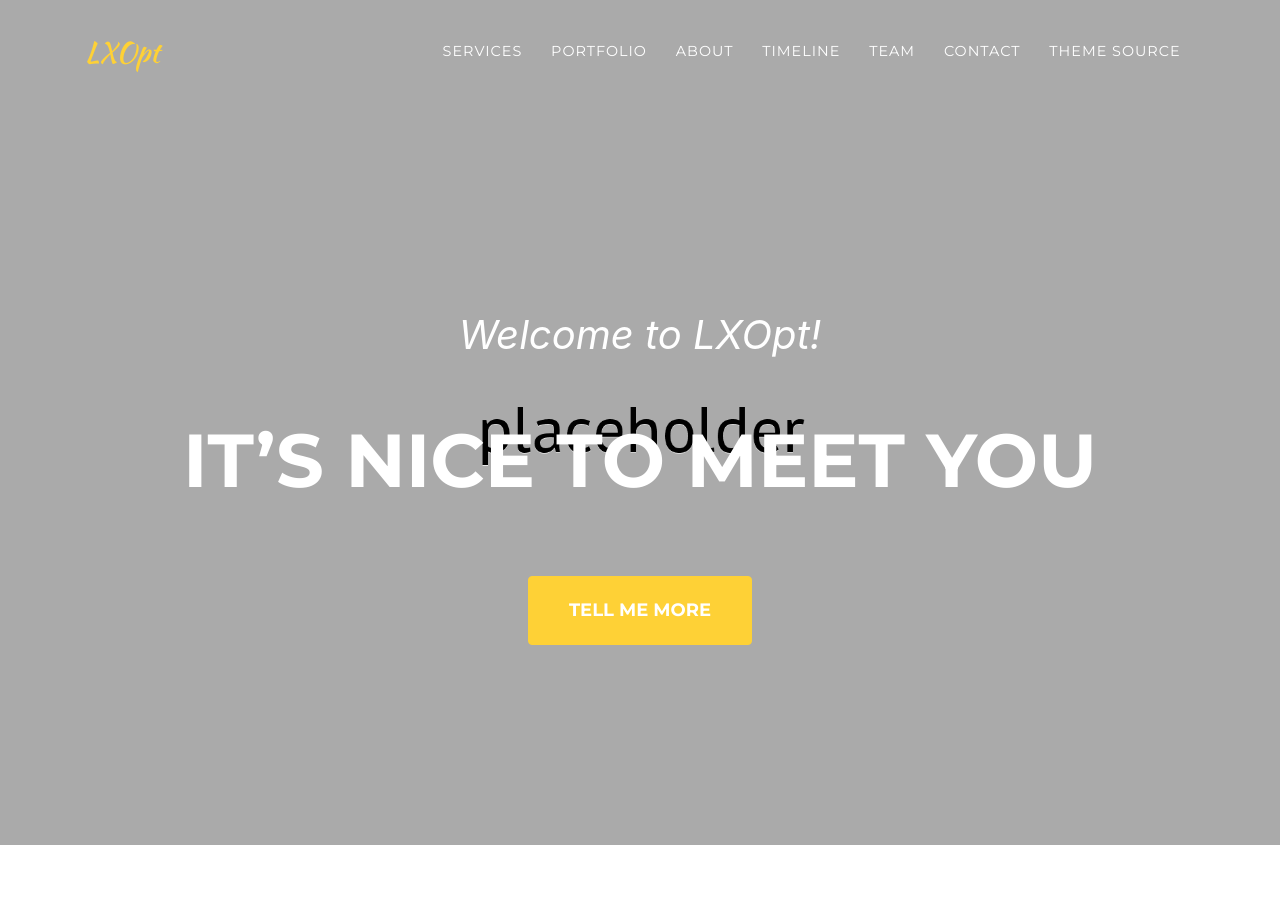
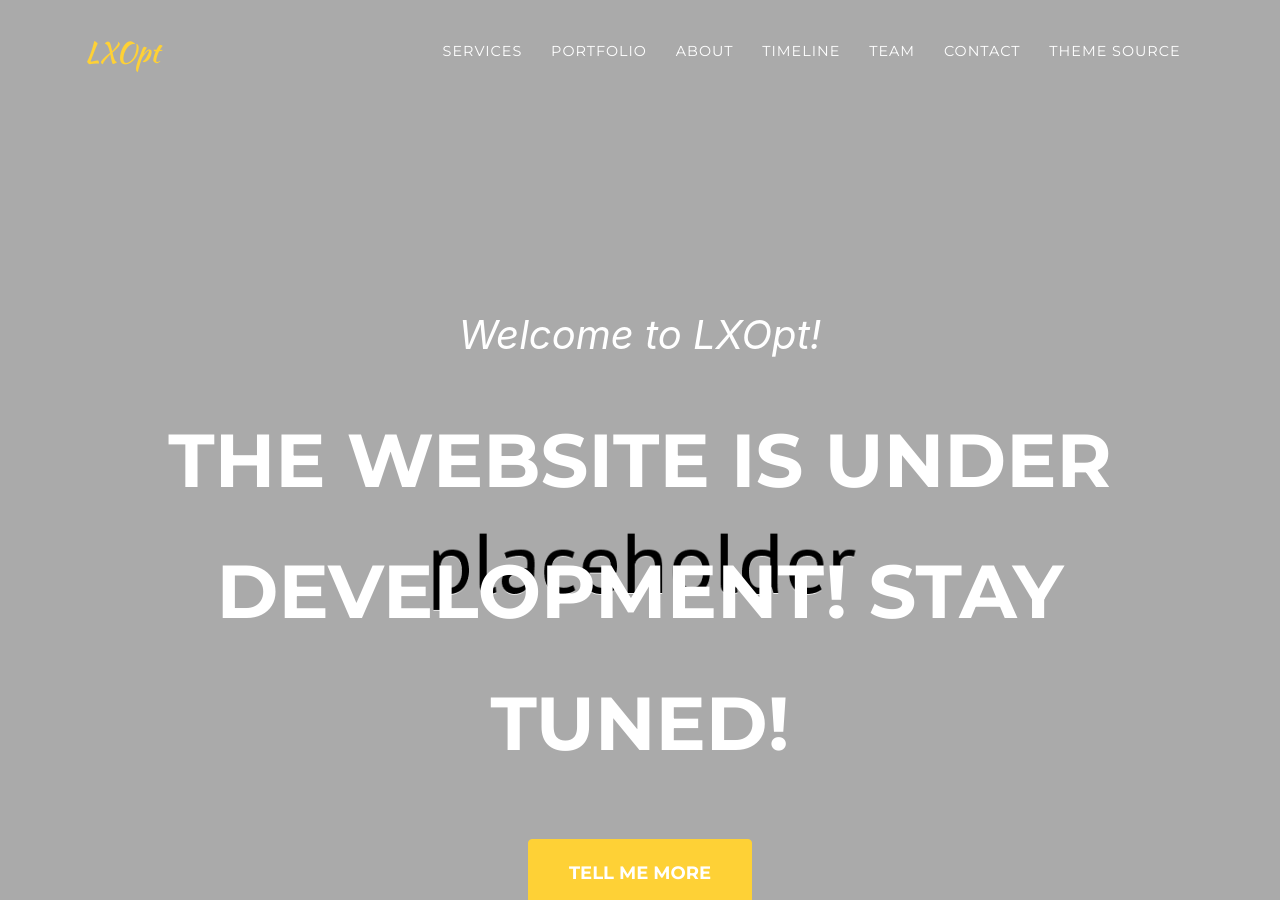
Before and after one commit to LXOpt/lxopt.github.io, a Jekyll site: the page built from index.md, in a window 1280 px wide and 900 px high. Built offline with Jekyll 4.4.1, drawn with Linux system fonts in a browser that asks for light colours; some web fonts are replaced.

Commit message:
modify text

```diff
--- a/_data/sitetext.yml
+++ b/_data/sitetext.yml
@@ -12,7 +12,7 @@
 en: &DEFAULT_EN
   header:
     title: Welcome to LXOpt!
-    text: It's Nice To Meet You
+    text: "The website is under development! Stay tuned!"
     button: Tell Me More
     buttonlink: "#services"
 
```
